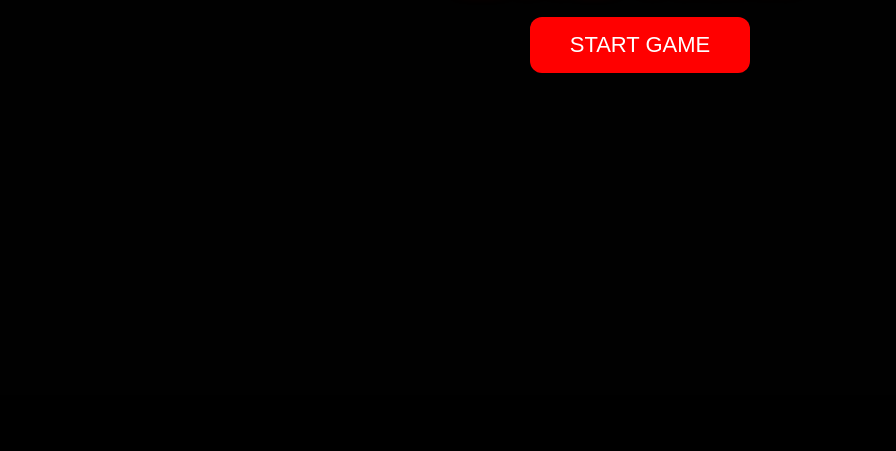
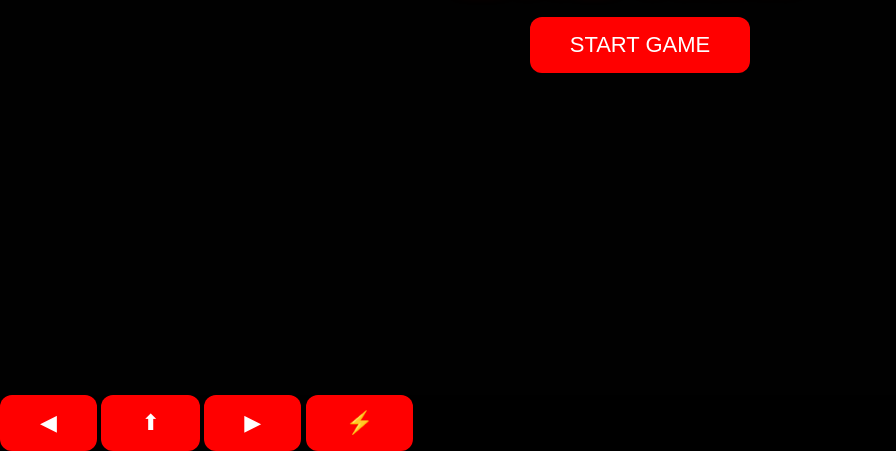
Before and after one commit to masssry/DevilGame, a plain HTML site: page index.html in a window 1280 px wide. Shown: the part 405-856 px from the top of the page, without its empty margins (0-896 px from the left). Before the commit the page ends 800 px from the top, so only its background shows below. Drawn offline with Linux system fonts and the light colour scheme.

Commit message:
Update index.html

```diff
--- a/index.html
+++ b/index.html
@@ -1,7 +1,7 @@
 <!DOCTYPE html>
 <html lang="en">
 <head>
-  <meta charset="UTF-8" />
+  <meta charset="UTF-8"/>
   <meta name="viewport" content="width=device-width, initial-scale=1.0"/>
   <title>EVIL TRAP</title>
   <link rel="stylesheet" href="style.css"/>
@@ -21,6 +21,13 @@
 
 <canvas id="game"></canvas>
 
+<div id="mobileControls">
+  <button id="leftBtn">◀</button>
+  <button id="jumpBtn">⬆</button>
+  <button id="rightBtn">▶</button>
+  <button id="dashBtn">⚡</button>
+</div>
+
 <div id="winScreen">
   <h1>YOU ESCAPED</h1>
   <button onclick="location.reload()">PLAY AGAIN</button>
```
